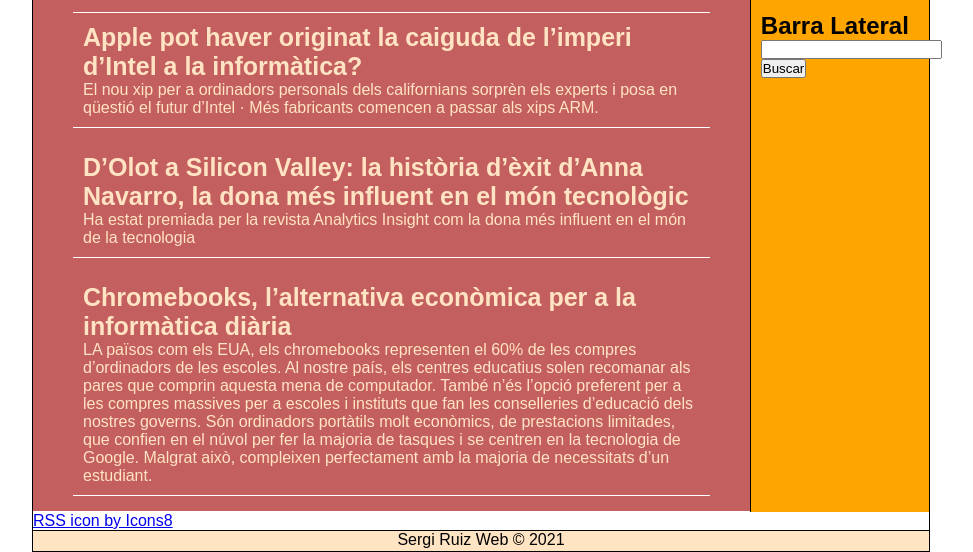
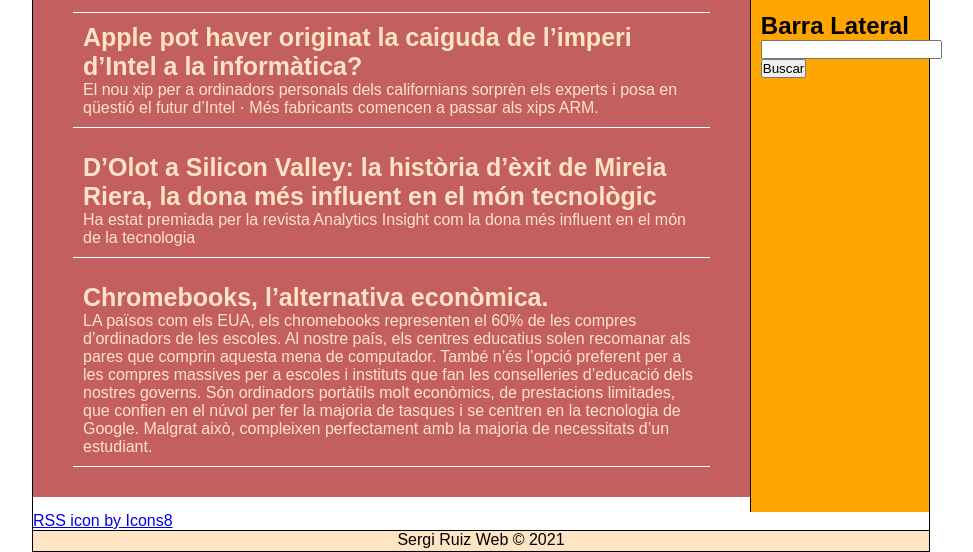
Before and after one commit to SergiRuizPlana/m4sergi, a plain HTML site: page index.html in a window 1280 px wide. Shown: the part 765-1317 px from the top of the page, without its empty margins (159-1132 px from the left). Drawn offline with Linux system fonts and the light colour scheme.

Commit message:
Update index.html

```diff
--- a/index.html
+++ b/index.html
@@ -36,11 +36,11 @@
                          posa en qüestió el futur d’Intel · Més fabricants comencen a passar als xips ARM. </p>
                 </article>
                 <article class="article">
-                    <h2>D’Olot a Silicon Valley: la història d’èxit d’Anna Navarro, la dona més influent en el món tecnològic</h2>
+                    <h2>D’Olot a Silicon Valley: la història d’èxit de Mireia Riera, la dona més influent en el món tecnològic</h2>
                     <p> Ha estat premiada per la revista Analytics Insight com la dona més influent en el món de la tecnologia</p>
                 </article>
                 <article class="article">
-                    <h2>Chromebooks, l’alternativa econòmica per a la informàtica diària
+                    <h2>Chromebooks, l’alternativa econòmica.
                     </h2>
                     <p>LA països com els EUA, els chromebooks representen el 60% de les compres d’ordinadors de les escoles.
                          Al nostre país, els centres educatius solen recomanar als pares que comprin aquesta mena de computador.
```
